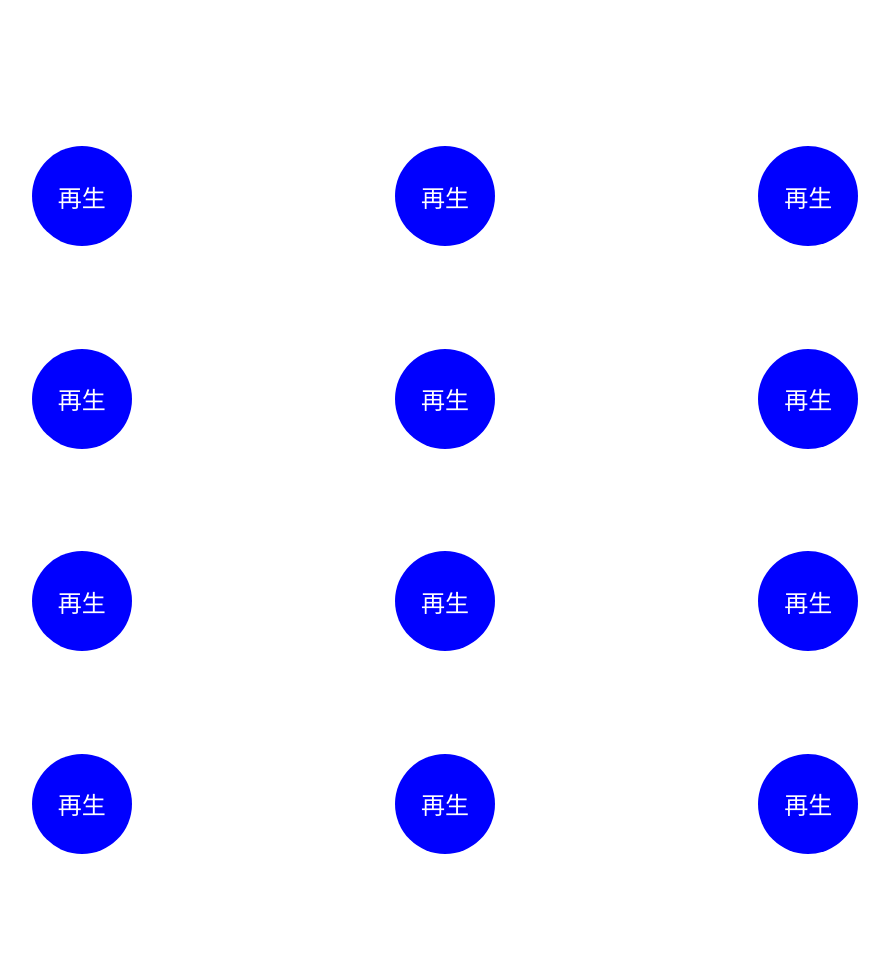
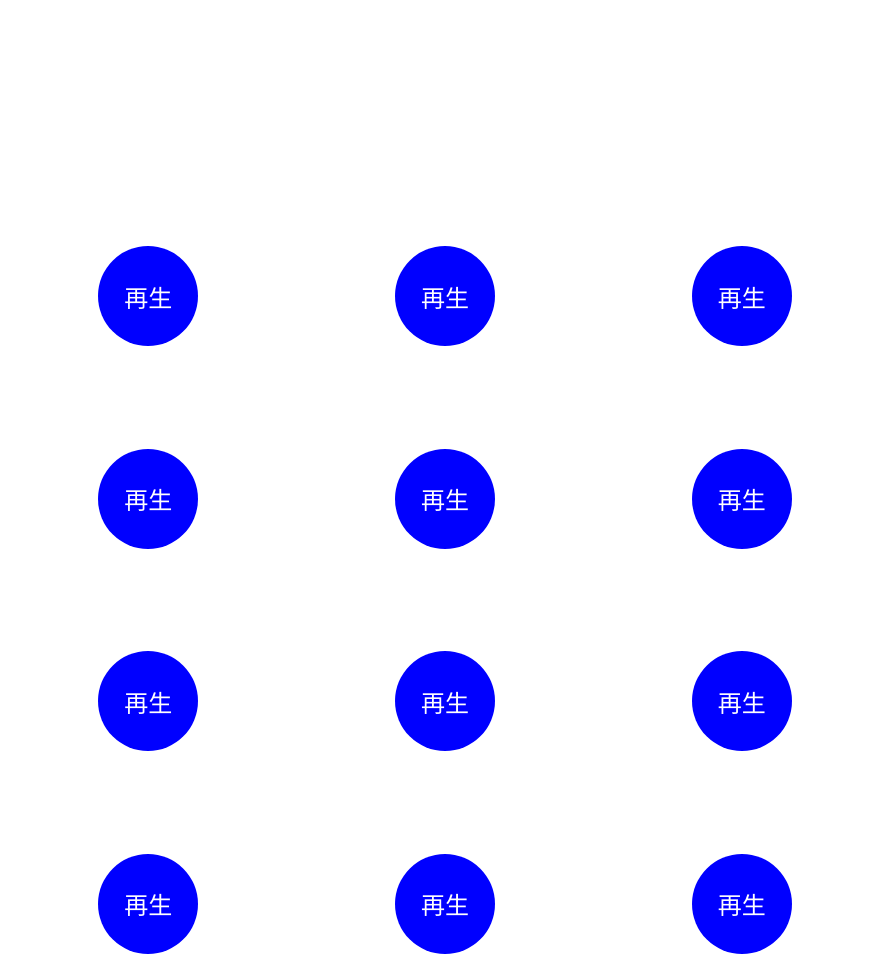
Before and after one commit to OzakiSatoshi/yoshikawasan, a plain HTML site: page index.html in a window 1280 px wide. Shown: the whole page, without its empty margins (195-1084 px from the left). Drawn offline with Linux system fonts and the light colour scheme.

Commit message:
Update index.html

```diff
--- a/index.html
+++ b/index.html
@@ -4,7 +4,7 @@
 	<title>音声ファイル再生</title>
 	<style>
         body {
-            margin: 100px;
+            margin: 200px;
         }
 
 		.container {
```
